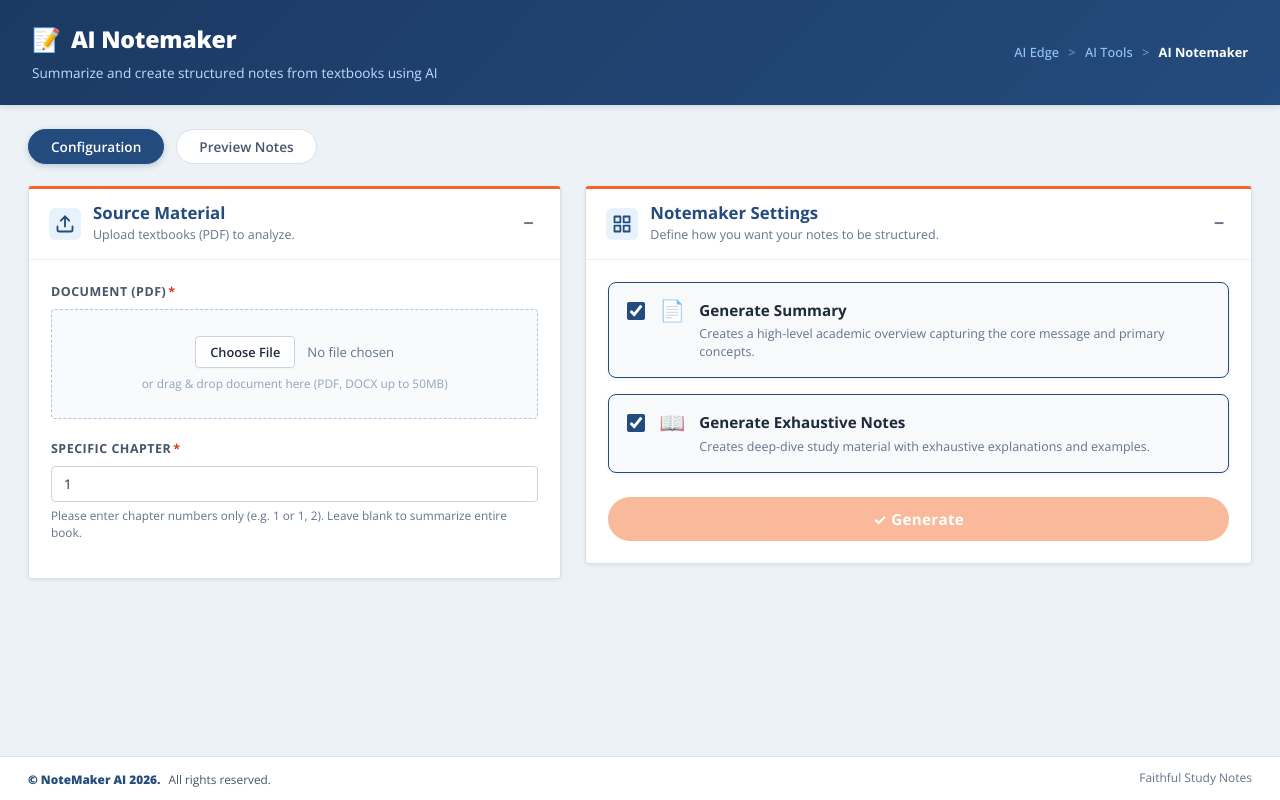
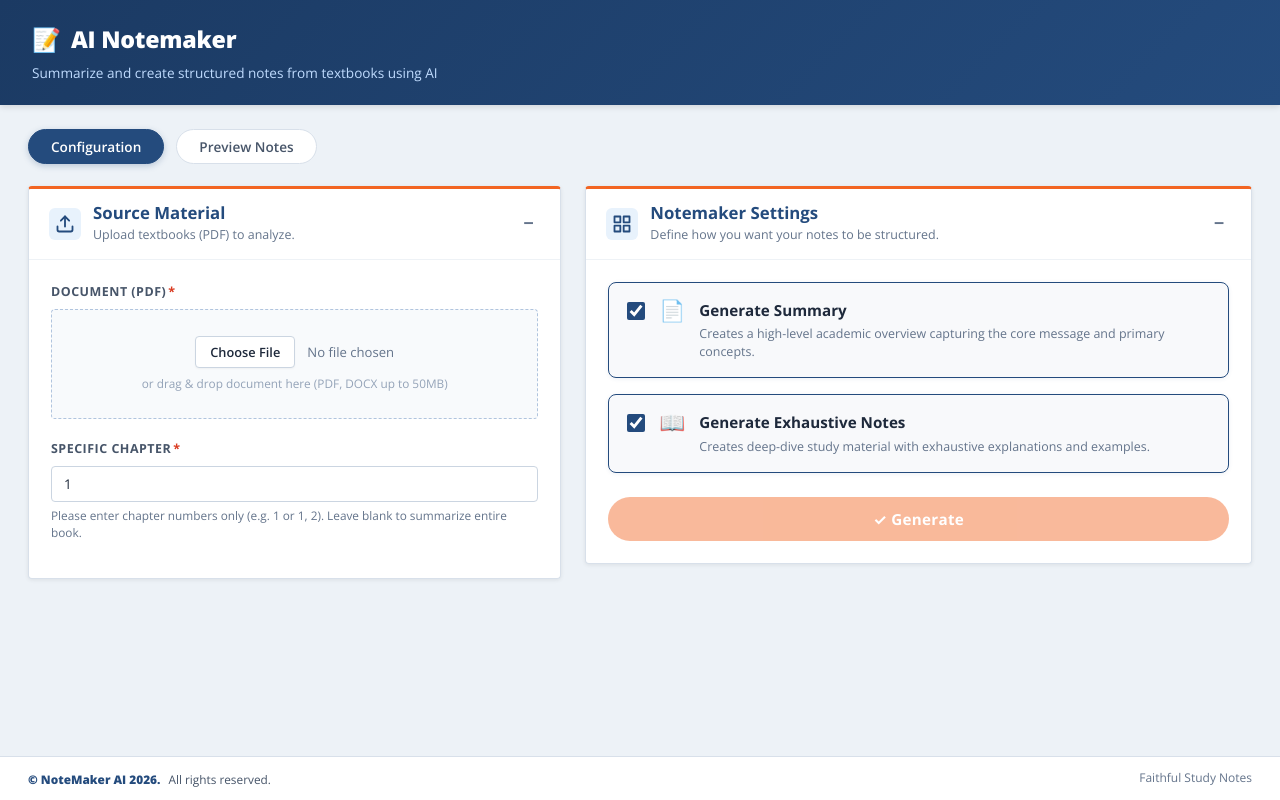
Before and after one commit to Sai-kumar88/ai-notemaker, a plain HTML site: page app/static/index.html in a window 1280 px wide. Drawn offline with nearby package versions, Linux system fonts and the light colour scheme.

Commit message:
ui changes

```diff
--- a/app/static/index.html
+++ b/app/static/index.html
@@ -33,15 +33,6 @@
           <h1 class="banner-title">AI Notemaker</h1>
         </div>
         <p class="banner-subtitle">Summarize and create structured notes from textbooks using AI</p>
-      </div>
-      <div class="banner-right">
-        <div class="banner-breadcrumbs">
-          <span>AI Edge</span>
-          <span class="sep">&gt;</span>
-          <span>AI Tools</span>
-          <span class="sep">&gt;</span>
-          <span class="current">AI Notemaker</span>
-        </div>
       </div>
     </div>
   </header>
--- a/app/static/style.css
+++ b/app/static/style.css
@@ -112,27 +112,6 @@ body {
   font-size: 0.85rem;
   color: #bfdbfe;
   margin-top: 4px;
-}
-
-.banner-right {
-  display: flex;
-  align-items: center;
-}
-
-.banner-breadcrumbs {
-  font-size: 0.8rem;
-  color: #93c5fd;
-  font-weight: 500;
-}
-
-.banner-breadcrumbs span.sep {
-  margin: 0 6px;
-  color: rgba(255, 255, 255, 0.4);
-}
-
-.banner-breadcrumbs span.current {
-  color: #ffffff;
-  font-weight: 700;
 }
 
 /* ==========================================================================
```
